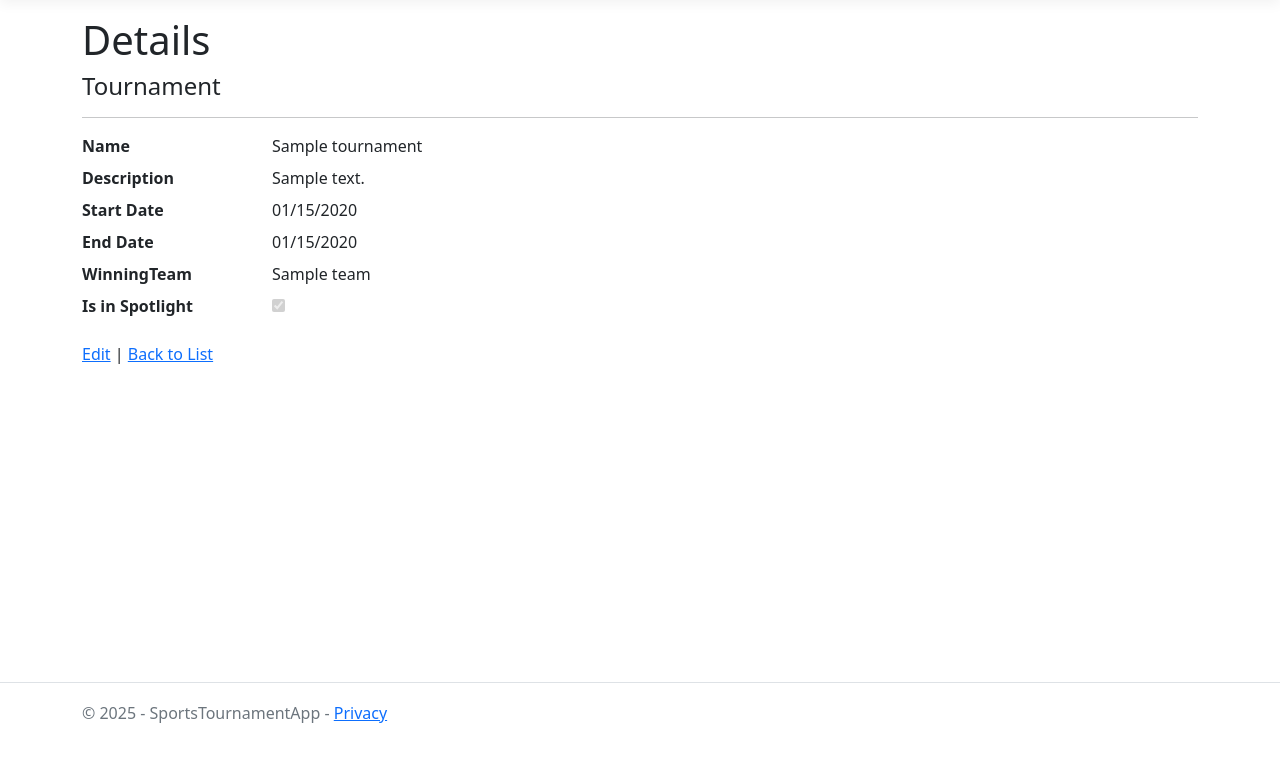
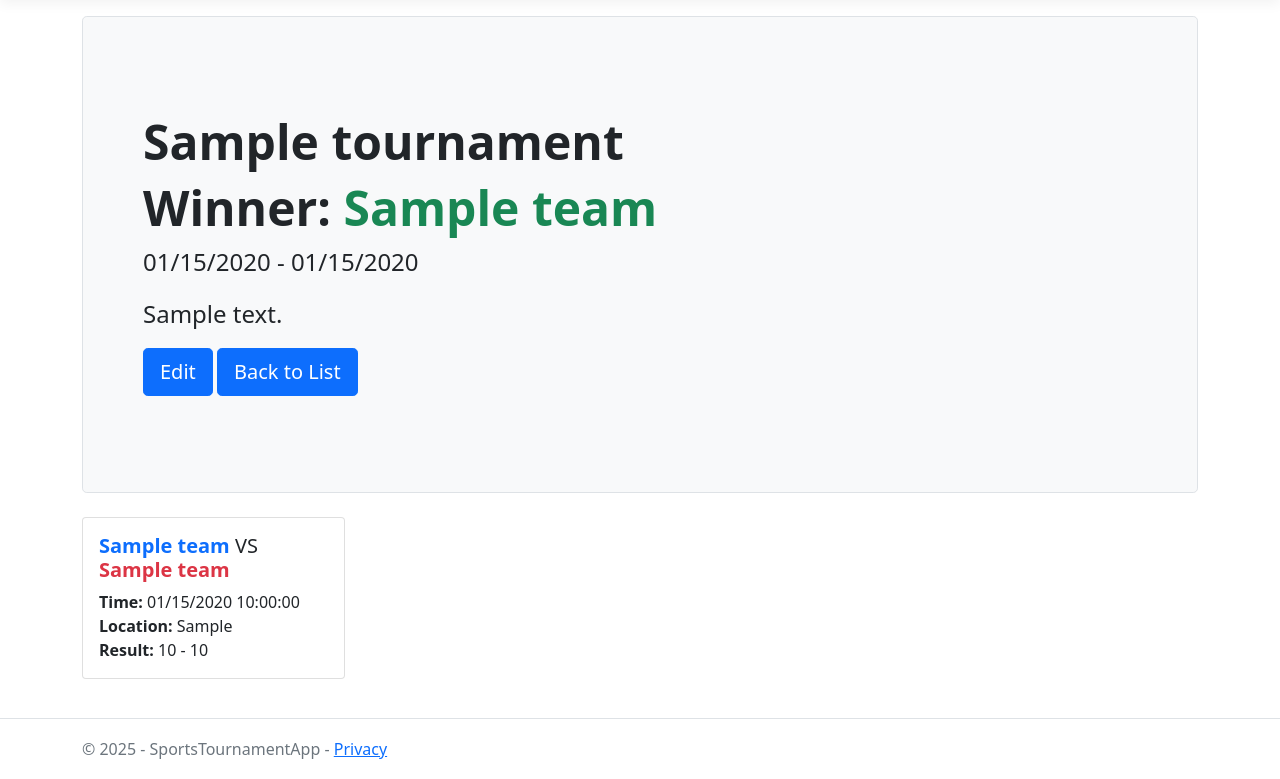
Before and after one commit to oinkni/medii-programare-proiect, an ASP.NET Core app: page /Tournaments/Details?id=1 in a window 1280 px wide. Shown: the part 57-836 px from the top of the page. Before the commit the page ends 800 px from the top, so only its background shows below. Run offline with ASP.NET Core 8, Linux system fonts and the light colour scheme; tables that the repository leaves empty hold one stand-in row (values such as "Sample post"); style sheets or scripts are compiled from the project's sources.

Commit message:
stilizare pagina de turneu

```diff
--- a/SportsTournamentApp/Models/Player.cs
+++ b/SportsTournamentApp/Models/Player.cs
@@ -17,6 +17,7 @@ namespace SportsTournamentApp.Models
         public string Position { get; set; }
 
         [Display(Name = "Date of Birth")]
+        [DisplayFormat(DataFormatString = "{0:d}", ApplyFormatInEditMode = false)]
         [DataType(DataType.Date)]
         public DateTime DateOfBirth { get; set; }
 
--- a/SportsTournamentApp/Models/Tournament.cs
+++ b/SportsTournamentApp/Models/Tournament.cs
@@ -23,10 +23,12 @@ namespace SportsTournamentApp.Models
 
         [Display(Name = "Start Date")]
         [DataType(DataType.Date)]
+        [DisplayFormat(DataFormatString = "{0:d}", ApplyFormatInEditMode = false)]
         public DateTime StartDate { get; set; }
 
         [Display(Name = "End Date")]
         [DataType(DataType.Date)]
+        [DisplayFormat(DataFormatString = "{0:d}", ApplyFormatInEditMode = false)]
         public DateTime EndDate { get; set; }
 
 
@@ -34,9 +36,6 @@ namespace SportsTournamentApp.Models
         public int? WinningTeamID { get; set; }
         public Team? WinningTeam { get; set; }
 
-        [Display(Name = "Is in Spotlight")]
-        public bool Spotlight { get; set; } = false;
-
         public ICollection<Match>? Matches { get; set; }
 
     }
--- a/SportsTournamentApp/Pages/Tournaments/Create.cshtml
+++ b/SportsTournamentApp/Pages/Tournaments/Create.cshtml
@@ -39,11 +39,6 @@
                     <option value="">&nbsp;</option>
                 </select>
             </div>
-            <div class="form-group form-check">
-                <label class="form-check-label">
-                    <input class="form-check-input" asp-for="Tournament.Spotlight" /> @Html.DisplayNameFor(model => model.Tournament.Spotlight)
-                </label>
-            </div>
             <div class="form-group">
                 <input type="submit" value="Create" class="btn btn-primary" />
             </div>
--- a/SportsTournamentApp/Pages/Tournaments/Delete.cshtml
+++ b/SportsTournamentApp/Pages/Tournaments/Delete.cshtml
@@ -42,12 +42,6 @@
         <dd class="col-sm-10">
             @Html.DisplayFor(model => model.Tournament.WinningTeam.Name)
         </dd>
-        <dt class="col-sm-2">
-            @Html.DisplayNameFor(model => model.Tournament.Spotlight)
-        </dt>
-        <dd class="col-sm-10">
-            @Html.DisplayFor(model => model.Tournament.Spotlight)
-        </dd>
     </dl>
 
     <form method="post">
--- a/SportsTournamentApp/Pages/Tournaments/Details.cshtml
+++ b/SportsTournamentApp/Pages/Tournaments/Details.cshtml
@@ -4,52 +4,48 @@
 @{
     ViewData["Title"] = "Details";
 }
+<div class="p-5 mb-4 bg-light border rounded-3">
+    <div class="container-fluid  py-5">
+        <h1 class="display-5 fw-bold">
+           <strong>@Html.DisplayFor(model => model.Tournament.Name)</strong>
+        </h1>
 
-<h1>Details</h1>
+        @if (Model.Tournament.WinningTeam != null)
+        {
+            <h1 class="display-5 fw-bold">
+                <span>Winner:</span>
+                <span class="text-success">@Html.DisplayFor(model => model.Tournament.WinningTeam.Name)</span>
+            </h1>
+        }
+        <p class="col-md-8 fs-4">
+            @Html.DisplayFor(model => model.Tournament.StartDate) -
+            @(Model.Tournament.WinningTeam != null ? @Html.DisplayFor(model => model.Tournament.StartDate) : "TBD")
+        </p>
+        <p class="col-md-8 fs-4">@Html.DisplayFor(model => model.Tournament.Description)</p>
 
-<div>
-    <h4>Tournament</h4>
-    <hr />
-    <dl class="row">
-        <dt class="col-sm-2">
-            @Html.DisplayNameFor(model => model.Tournament.Name)
-        </dt>
-        <dd class="col-sm-10">
-            @Html.DisplayFor(model => model.Tournament.Name)
-        </dd>
-        <dt class="col-sm-2">
-            @Html.DisplayNameFor(model => model.Tournament.Description)
-        </dt>
-        <dd class="col-sm-10">
-            @Html.DisplayFor(model => model.Tournament.Description)
-        </dd>
-        <dt class="col-sm-2">
-            @Html.DisplayNameFor(model => model.Tournament.StartDate)
-        </dt>
-        <dd class="col-sm-10">
-            @Html.DisplayFor(model => model.Tournament.StartDate)
-        </dd>
-        <dt class="col-sm-2">
-            @Html.DisplayNameFor(model => model.Tournament.EndDate)
-        </dt>
-        <dd class="col-sm-10">
-            @Html.DisplayFor(model => model.Tournament.EndDate)
-        </dd>
-        <dt class="col-sm-2">
-            @Html.DisplayNameFor(model => model.Tournament.WinningTeam)
-        </dt>
-        <dd class="col-sm-10">
-            @Html.DisplayFor(model => model.Tournament.WinningTeam.Name)
-        </dd>
-        <dt class="col-sm-2">
-            @Html.DisplayNameFor(model => model.Tournament.Spotlight)
-        </dt>
-        <dd class="col-sm-10">
-            @Html.DisplayFor(model => model.Tournament.Spotlight)
-        </dd>
-    </dl>
+        <a class="btn btn-lg btn-primary" role="button" asp-page="./Edit" asp-route-id="@Model.Tournament.ID">Edit</a>
+        <a class="btn btn-lg btn-primary" role="button" asp-page="./Index">Back to List</a>
+    </div>
 </div>
-<div>
-    <a asp-page="./Edit" asp-route-id="@Model.Tournament.ID">Edit</a> |
-    <a asp-page="./Index">Back to List</a>
+
+<div class="d-flex flex-column flex-md-row flex-wrap mt-4">
+    @foreach (var item in Model.Tournament.Matches)
+    {
+        <div class="col-12 col-md-3 pb-4 pe-3">
+            <div class="card">
+                <div class="card-body">
+                    <h5 class="card-title">
+                        <strong class="text-primary">@Html.DisplayFor(model => item.TeamA.Name)</strong> VS
+                        <strong class="text-danger">@(item.TeamB != null ? item.TeamB.Name : "TBD")</strong>
+                    </h5>
+
+                    <p class="card-text">
+                        <strong>Time:</strong>  @Html.DisplayFor(model => item.MatchDate) <br />
+                        <strong>Location:</strong>  @Html.DisplayFor(model => item.Location) <br />
+                        <strong>Result:</strong>  @Html.DisplayFor(model => item.Result)
+                    </p>
+                </div>
+            </div>
+        </div>
+    }
 </div>
--- a/SportsTournamentApp/Pages/Tournaments/Details.cshtml.cs
+++ b/SportsTournamentApp/Pages/Tournaments/Details.cshtml.cs
@@ -30,6 +30,10 @@ namespace SportsTournamentApp.Pages.Tournaments
 
             var tournament = await _context.Tournament
                 .Include(a => a.WinningTeam)
+                .Include(a => a.Matches)
+                    .ThenInclude(a => a.TeamA)
+                .Include(a => a.Matches)
+                    .ThenInclude(a => a.TeamB)
                 .FirstOrDefaultAsync(m => m.ID == id);
             if (tournament == null)
             {
--- a/SportsTournamentApp/Pages/Tournaments/Edit.cshtml
+++ b/SportsTournamentApp/Pages/Tournaments/Edit.cshtml
@@ -41,11 +41,6 @@
                 </select>
                 <span asp-validation-for="Tournament.WinningTeamID" class="text-danger"></span>
             </div>
-            <div class="form-group form-check">
-                <label class="form-check-label">
-                    <input class="form-check-input" asp-for="Tournament.Spotlight" /> @Html.DisplayNameFor(model => model.Tournament.Spotlight)
-                </label>
-            </div>
             <div class="form-group">
                 <input type="submit" value="Save" class="btn btn-primary" />
             </div>
--- a/SportsTournamentApp/Pages/Tournaments/Index.cshtml.cs
+++ b/SportsTournamentApp/Pages/Tournaments/Index.cshtml.cs
@@ -24,7 +24,9 @@ namespace SportsTournamentApp.Pages.Tournaments
         public async Task OnGetAsync()
         {
             Tournament = await _context.Tournament
-                .Include(t => t.WinningTeam).ToListAsync();
+                .OrderByDescending(t => t.StartDate)
+                .Include(t => t.WinningTeam)
+                .ToListAsync();
         }
     }
 }
```
Also changed, not shown: SportsTournamentApp/Pages/Tournaments/Index.cshtml (+42 -55 lines), SportsTournamentApp/wwwroot/logo_teamA.png (added), SportsTournamentApp/wwwroot/logo_teamB.png (added), SportsTournamentApp/wwwroot/logo_tournament.png (added), SportsTournamentApp/wwwroot/profile_default.jpg (added), 2 other files.
